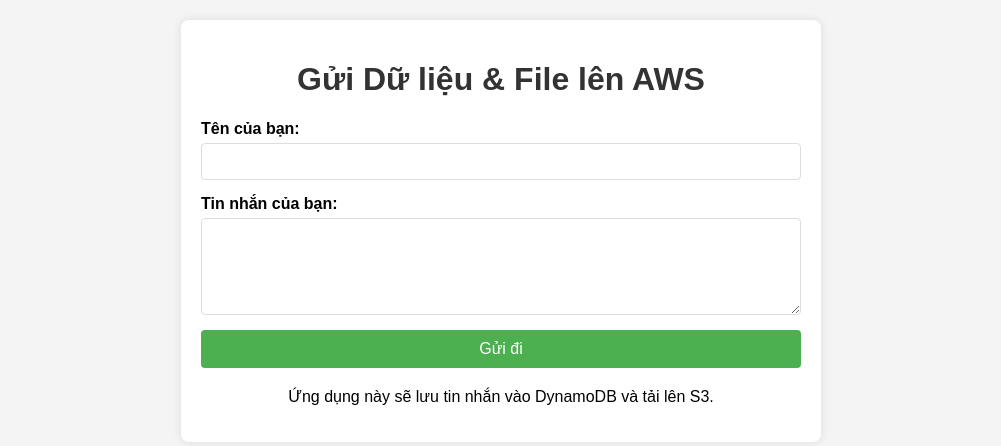
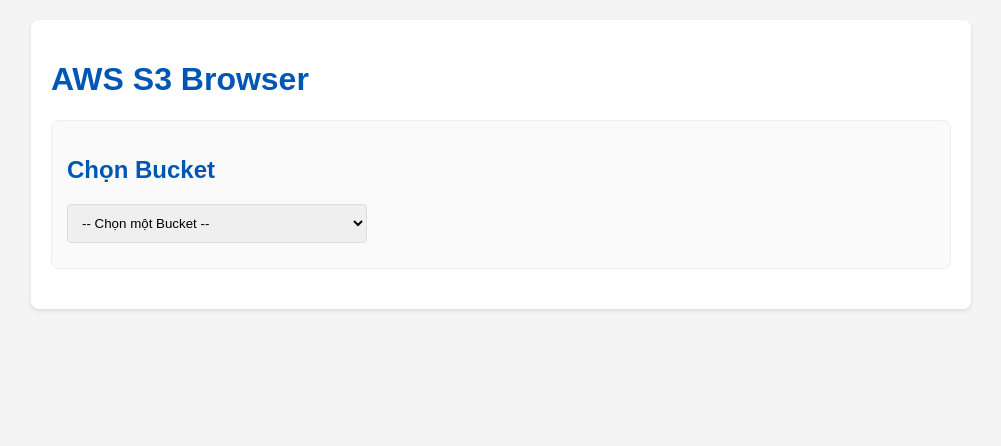
Before and after one commit to Meocute5104/python-flask-web-app, a Flask app: page / in a window 1280 px wide. Shown: the top 446 px of the page, without its empty margins (139-1140 px from the left). Run offline with Flask 3, Linux system fonts and the light colour scheme; data that the repository does not hold is empty.

Commit message:
Add function of app

```diff
--- a/app.py
+++ b/app.py
@@ -1,65 +1,116 @@
-from flask import Flask, render_template, request, redirect, url_for
+from flask import Flask, render_template, request, redirect, url_for, send_file
 import boto3
 import os
-import uuid # Để tạo ID duy nhất cho item DynamoDB và tên file S3
+from werkzeug.utils import secure_filename
 
 app = Flask(__name__)
+# Định cấu hình thư mục cho các file được upload tạm thời
+UPLOAD_FOLDER = '/tmp' # Sử dụng thư mục tạm thời
+app.config['UPLOAD_FOLDER'] = UPLOAD_FOLDER
+app.config['MAX_CONTENT_LENGTH'] = 16 * 1024 * 1024 # Giới hạn 16MB cho file upload
 
-# Cấu hình AWS SDK
-# Boto3 sẽ tự động lấy credentials từ IAM Role của EC2 Instance
-# nếu được gắn đúng cách. Không cần Access Key/Secret Key ở đây.
-s3_client = boto3.client('s3', region_name=os.environ.get('AWS_REGION', 'ap-southeast-1'))
-dynamodb_client = boto3.resource('dynamodb', region_name=os.environ.get('AWS_REGION', 'ap-southeast-1'))
+# Khởi tạo client S3
+# Boto3 sẽ tự động tìm kiếm thông tin xác thực từ IAM Role (khuyến nghị)
+# hoặc biến môi trường, hoặc file ~/.aws/credentials
+s3 = boto3.client('s3')
 
-# Đặt tên Bucket S3 và Table DynamoDB của bạn ở đây
-# Có thể dùng biến môi trường để quản lý tốt hơn trong production
-S3_BUCKET_NAME = os.environ.get('S3_BUCKET_NAME', 'your-unique-s3-bucket-name-12345') # THAY THẾ TÊN NÀY!
-DYNAMODB_TABLE_NAME = os.environ.get('DYNAMODB_TABLE_NAME', 'MyWebAppDataTable') # THAY THẾ TÊN NÀY!
-
+# Route chính: Liệt kê các Bucket và hiển thị form chọn Bucket
 @app.route('/')
 def index():
-    return render_template('index.html')
+    try:
+        response = s3.list_buckets()
+        buckets = [bucket['Name'] for bucket in response['Buckets']]
+        return render_template('index.html', buckets=buckets, current_bucket=None, objects=[], object_content=None)
+    except Exception as e:
+        return render_template('error.html', error=f"Lỗi khi liệt kê các bucket: {e}")
 
-@app.route('/submit', methods=['POST'])
-def submit():
-    if request.method == 'POST':
-        user_name = request.form.get('user_name')
-        message = request.form.get('message')
+# Route để liệt kê các Object trong một Bucket đã chọn
+@app.route('/bucket/<bucket_name>')
+def list_objects(bucket_name):
+    try:
+        response = s3.list_buckets()
+        buckets = [bucket['Name'] for bucket in response['Buckets']]
 
-        if not user_name or not message:
-            return render_template('index.html', error="Vui lòng điền đầy đủ thông tin.")
+        objects_response = s3.list_objects_v2(Bucket=bucket_name)
+        objects = []
+        if 'Contents' in objects_response:
+            objects = objects_response['Contents']
+            # Chỉ lấy Key (tên file) và Size
+            objects = [{'Key': obj['Key'], 'Size': obj['Size']} for obj in objects]
 
-        item_id = str(uuid.uuid4()) # Tạo ID duy nhất
+        return render_template('index.html',
+                               buckets=buckets,
+                               current_bucket=bucket_name,
+                               objects=objects,
+                               object_content=None)
+    except Exception as e:
+        return render_template('error.html', error=f"Lỗi khi liệt kê các object trong bucket '{bucket_name}': {e}")
 
-        try:
-            # 1. Lưu dữ liệu vào DynamoDB
-            table = dynamodb_client.Table(DYNAMODB_TABLE_NAME)
-            table.put_item(
-                Item={
-                    'id': item_id,
-                    'UserName': user_name,
-                    'Message': message,
-                    'Timestamp': boto3.util.current_time_millis()
-                }
-            )
-            print(f"Dữ liệu đã được lưu vào DynamoDB: {item_id}")
+# Route để hiển thị nội dung của một Object
+@app.route('/bucket/<bucket_name>/show/<path:object_key>')
+def show_object_content(bucket_name, object_key):
+    try:
+        obj = s3.get_object(Bucket=bucket_name, Key=object_key)
+        # Đọc nội dung file, giới hạn kích thước để tránh tải file lớn vào RAM
+        content = obj['Body'].read(1024 * 1024 * 1).decode('utf-8', errors='ignore') # Đọc tối đa 1MB, bỏ qua lỗi encoding
 
-            # 2. Tải lên "file" (nội dung message) lên S3
-            s3_file_key = f"messages/{item_id}.txt"
-            s3_client.put_object(
-                Bucket=S3_BUCKET_NAME,
-                Key=s3_file_key,
-                Body=f"User: {user_name}\nMessage: {message}"
-            )
-            print(f"File đã được tải lên S3: {s3_file_key}")
+        response = s3.list_buckets()
+        buckets = [bucket['Name'] for bucket in response['Buckets']]
+        objects_response = s3.list_objects_v2(Bucket=bucket_name)
+        objects = [{'Key': obj_item['Key'], 'Size': obj_item['Size']} for obj_item in objects_response.get('Contents', [])]
 
-            return render_template('index.html', success="Dữ liệu và file đã được xử lý thành công!")
+        return render_template('index.html',
+                               buckets=buckets,
+                               current_bucket=bucket_name,
+                               objects=objects,
+                               object_content=content,
+                               current_object_key=object_key)
+    except Exception as e:
+        return render_template('error.html', error=f"Lỗi khi hiển thị nội dung object '{object_key}': {e}")
 
-        except Exception as e:
-            print(f"Lỗi khi xử lý: {e}")
-            return render_template('index.html', error=f"Đã xảy ra lỗi: {e}")
+# Route để Download một Object
+@app.route('/bucket/<bucket_name>/download/<path:object_key>')
+def download_object(bucket_name, object_key):
+    try:
+        file_obj = s3.get_object(Bucket=bucket_name, Key=object_key)
+
+        # Tạo một file tạm thời để lưu nội dung trước khi gửi
+        temp_file_path = os.path.join(app.config['UPLOAD_FOLDER'], secure_filename(os.path.basename(object_key)))
+        with open(temp_file_path, 'wb') as f:
+            f.write(file_obj['Body'].read())
+
+        return send_file(temp_file_path, as_attachment=True, download_name=os.path.basename(object_key))
+    except Exception as e:
+        return render_template('error.html', error=f"Lỗi khi download object '{object_key}': {e}")
+    finally:
+        # Xóa file tạm thời sau khi gửi đi (đảm bảo an toàn)
+        if 'temp_file_path' in locals() and os.path.exists(temp_file_path):
+            os.remove(temp_file_path)
+
+# Route để Upload một Object mới
+@app.route('/bucket/<bucket_name>/upload', methods=['POST'])
+def upload_object(bucket_name):
+    try:
+        if 'file' not in request.files:
+            return redirect(url_for('list_objects', bucket_name=bucket_name))
+
+        file = request.files['file']
+        if file.filename == '':
+            return redirect(url_for('list_objects', bucket_name=bucket_name))
+
+        if file:
+            filename = secure_filename(file.filename)
+            s3.upload_fileobj(file, bucket_name, filename)
+            return redirect(url_for('list_objects', bucket_name=bucket_name))
+    except Exception as e:
+        return render_template('error.html', error=f"Lỗi khi upload file lên bucket '{bucket_name}': {e}")
+
+# Route lỗi chung (nếu bạn muốn hiển thị lỗi một cách đẹp hơn)
+@app.errorhandler(404)
+def page_not_found(e):
+    return render_template('404.html'), 404
 
 if __name__ == '__main__':
-    # Chạy Flask ở chế độ debug để dễ phát triển,
-    # nhưng KHÔNG BAO GIỜ dùng debug=True trong môi trường production!
-    app.run(debug=True, host='0.0.0.0', port=5000) # Listen trên tất cả các interface
+    # Lưu ý: Không nên chạy app.run() trực tiếp trong production.
+    # Gunicorn sẽ quản lý việc chạy Flask app.
+    app.run(debug=True, host='0.0.0.0', port=5000)
--- a/templates/index.html
+++ b/templates/index.html
@@ -1,44 +1,169 @@
 <!DOCTYPE html>
-<html lang="vi">
+<html lang="en">
+
 <head>
     <meta charset="UTF-8">
     <meta name="viewport" content="width=device-width, initial-scale=1.0">
-    <title>Web App tương tác AWS</title>
+    <title>AWS S3 Browser</title>
     <style>
-        body { font-family: Arial, sans-serif; margin: 20px; background-color: #f4f4f4; }
-        .container { max-width: 600px; margin: auto; background: white; padding: 20px; border-radius: 8px; box-shadow: 0 0 10px rgba(0,0,0,0.1); }
-        h1 { text-align: center; color: #333; }
-        form { display: flex; flex-direction: column; }
-        label { margin-bottom: 5px; font-weight: bold; }
-        input[type="text"], textarea { padding: 10px; margin-bottom: 15px; border: 1px solid #ddd; border-radius: 4px; }
-        input[type="submit"] { background-color: #4CAF50; color: white; padding: 10px 15px; border: none; border-radius: 4px; cursor: pointer; font-size: 16px; }
-        input[type="submit"]:hover { background-color: #45a049; }
-        .message { padding: 10px; margin-bottom: 15px; border-radius: 4px; }
-        .success { background-color: #d4edda; color: #155724; border: 1px solid #c3e6cb; }
-        .error { background-color: #f8d7da; color: #721c24; border: 1px solid #f5c6cb; }
+        body {
+            font-family: Arial, sans-serif;
+            margin: 20px;
+            background-color: #f4f4f4;
+            color: #333;
+        }
+
+        .container {
+            max-width: 900px;
+            margin: auto;
+            background: #fff;
+            padding: 20px;
+            border-radius: 8px;
+            box-shadow: 0 2px 4px rgba(0, 0, 0, 0.1);
+        }
+
+        h1,
+        h2 {
+            color: #0056b3;
+        }
+
+        select,
+        input[type="file"],
+        input[type="submit"],
+        button {
+            padding: 10px;
+            margin-bottom: 10px;
+            border-radius: 4px;
+            border: 1px solid #ddd;
+            display: inline-block;
+            cursor: pointer;
+        }
+
+        select {
+            width: 100%;
+            max-width: 300px;
+        }
+
+        input[type="submit"],
+        button {
+            background-color: #007bff;
+            color: white;
+            border: none;
+        }
+
+        input[type="submit"]:hover,
+        button:hover {
+            background-color: #0056b3;
+        }
+
+        .bucket-section,
+        .objects-section,
+        .upload-section,
+        .object-content-section {
+            border: 1px solid #eee;
+            padding: 15px;
+            margin-bottom: 20px;
+            border-radius: 8px;
+            background-color: #fafafa;
+        }
+
+        ul {
+            list-style-type: none;
+            padding: 0;
+        }
+
+        li {
+            background: #e9e9e9;
+            margin-bottom: 5px;
+            padding: 10px;
+            border-radius: 4px;
+            display: flex;
+            justify-content: space-between;
+            align-items: center;
+        }
+
+        li button {
+            margin-left: 10px;
+            padding: 5px 10px;
+            font-size: 0.9em;
+        }
+
+        pre {
+            background-color: #e0e0e0;
+            padding: 10px;
+            border-radius: 4px;
+            overflow-x: auto;
+            white-space: pre-wrap;
+            word-wrap: break-word;
+        }
+
+        a {
+            text-decoration: none;
+            color: #007bff;
+        }
+
+        a:hover {
+            text-decoration: underline;
+        }
     </style>
 </head>
+
 <body>
     <div class="container">
-        <h1>Gửi Dữ liệu & File lên AWS</h1>
-        {% if success %}
-            <div class="message success">{{ success }}</div>
+        <h1>AWS S3 Browser</h1>
+
+        <div class="bucket-section">
+            <h2>Chọn Bucket</h2>
+            <form action="{{ url_for('list_objects', bucket_name='_') }}" method="get" id="bucket_form">
+                <select name="bucket_name"
+                    onchange="document.getElementById('bucket_form').action = '/bucket/' + this.value; document.getElementById('bucket_form').submit();">
+                    <option value="">-- Chọn một Bucket --</option>
+                    {% for bucket in buckets %}
+                    <option value="{{ bucket }}" {% if bucket==current_bucket %}selected{% endif %}>{{ bucket }}
+                    </option>
+                    {% endfor %}
+                </select>
+            </form>
+        </div>
+
+        {% if current_bucket %}
+        <div class="objects-section">
+            <h2>Các File trong Bucket: {{ current_bucket }}</h2>
+            <a href="{{ url_for('index') }}">Quay lại danh sách Bucket</a>
+            <ul>
+                {% if objects %}
+                {% for obj in objects %}
+                <li>
+                    <span>{{ obj.Key }} (Kích thước: {{ "%.2f"|format(obj.Size / 1024 / 1024) }} MB)</span>
+                    <div>
+                        <button onclick="window.location.href=&quot;{{ url_for('show_object_content', bucket_name=current_bucket, object_key=obj.Key) }}&quot;">Xem nội dung</button>
+                        <button onclick="window.location.href=&quot;{{ url_for('download_object', bucket_name=current_bucket, object_key=obj.Key) }}&quot;">Tải xuống</button>
+                    </div>
+                </li>
+                {% endfor %}
+                {% else %}
+                <li>Bucket này không có file nào.</li>
+                {% endif %}
+            </ul>
+        </div>
+
+        {% if object_content is not none %}
+        <div class="object-content-section">
+            <h2>Nội dung của File: {{ current_object_key }}</h2>
+            <pre>{{ object_content }}</pre>
+        </div>
         {% endif %}
-        {% if error %}
-            <div class="message error">{{ error }}</div>
+
+        <div class="upload-section">
+            <h2>Upload File mới vào Bucket: {{ current_bucket }}</h2>
+            <form action="{{ url_for('upload_object', bucket_name=current_bucket) }}" method="post"
+                enctype="multipart/form-data">
+                <input type="file" name="file" required>
+                <input type="submit" value="Upload File">
+            </form>
+        </div>
         {% endif %}
-        <form action="/submit" method="post">
-            <label for="user_name">Tên của bạn:</label>
-            <input type="text" id="user_name" name="user_name" required>
-
-            <label for="message">Tin nhắn của bạn:</label>
-            <textarea id="message" name="message" rows="5" required></textarea>
-
-            <input type="submit" value="Gửi đi">
-        </form>
-        <p style="text-align: center; margin-top: 20px;">
-            Ứng dụng này sẽ lưu tin nhắn vào DynamoDB và tải lên S3.
-        </p>
     </div>
 </body>
+
 </html>
```
Also changed, not shown: templates/error.html (added, +17 -0 lines).
